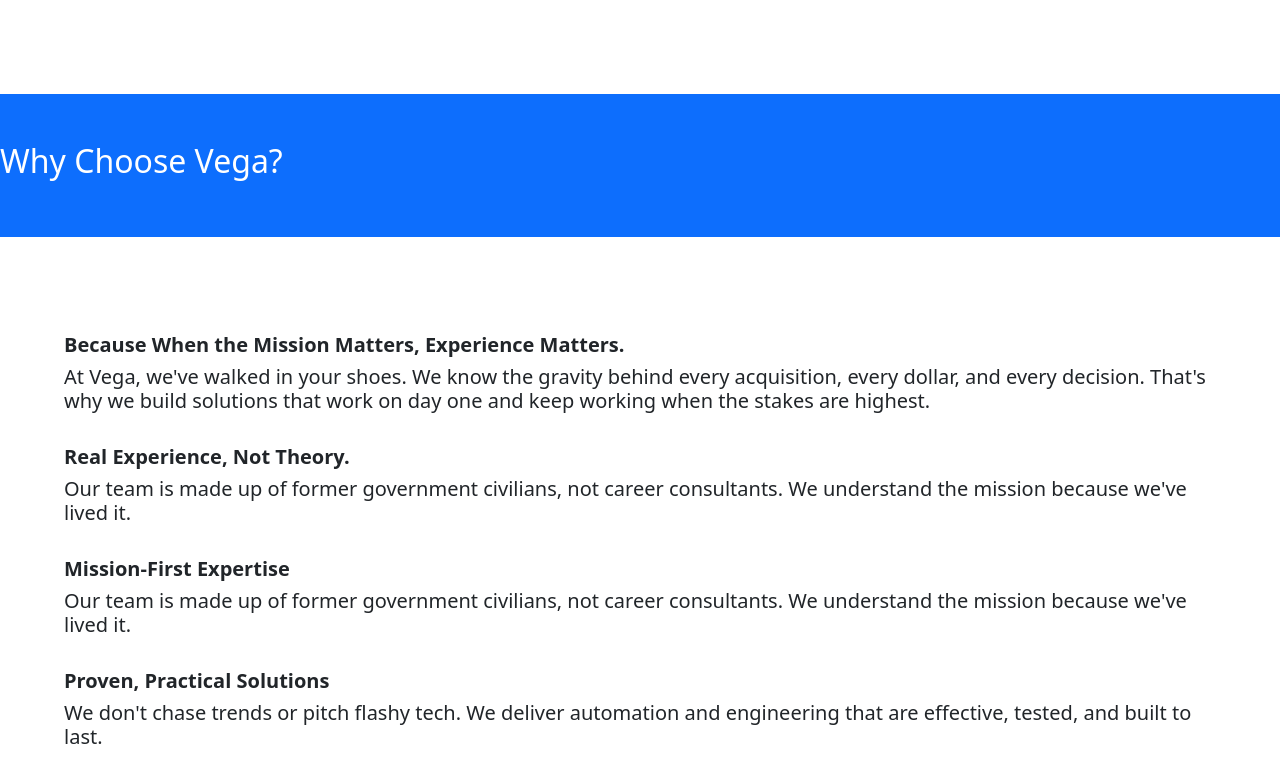
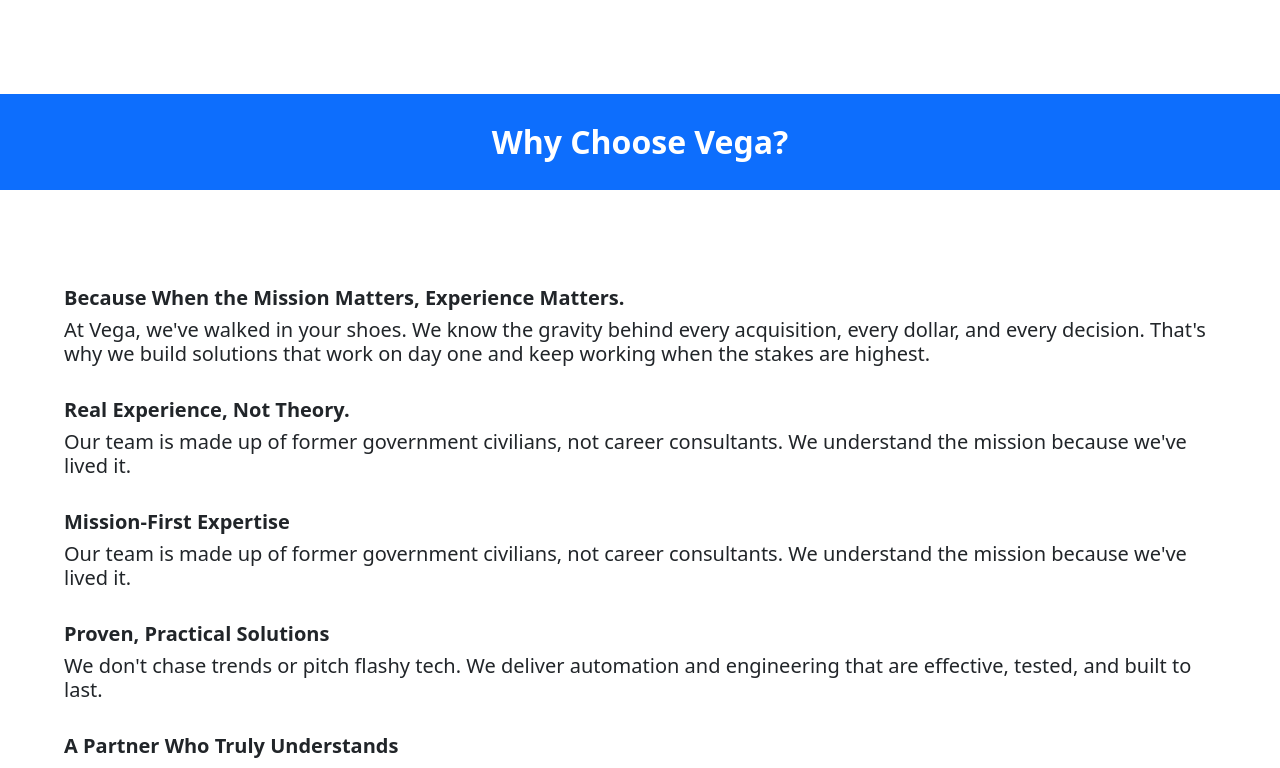
Before and after one commit to VegaFederal/VegaWebAWS, a React (Vite) app in the folder src/: page /Homepage2 in a window 1280 px wide. Shown: the part 2280-3048 px from the top of the page. Built offline with nearby package versions, Linux system fonts and the light colour scheme.

Commit message:
Made changes on wrong branch. reverting changes

```diff
--- a/src/react-files/components/sections/BannerSection.jsx
+++ b/src/react-files/components/sections/BannerSection.jsx
@@ -25,9 +25,9 @@
   const sectionStyle = height ? { height } : undefined
 
   return (
-    <div class="container-fluid" className={sectionClasses}>
-      <div class="row">
-        <h2 className="text-white text-center">
+    <div className={sectionClasses} style={sectionStyle}>
+      <div className="page-container">
+        <h2 className="banner-title">
           {title}
         </h2>
       </div>
--- a/src/react-files/routes/ExamplePage.jsx
+++ b/src/react-files/routes/ExamplePage.jsx
@@ -236,12 +236,12 @@
         bgColor="bg-white"
       />
 
-
+      {/* Banner Section
       <BannerSection
         title="Core Capabilities"
         bgColor="bg-primary"
         textColor="text-white"
-      />
+      /> */}
 
       {/* Grid Card Section */}
       <GridCardSection
```
